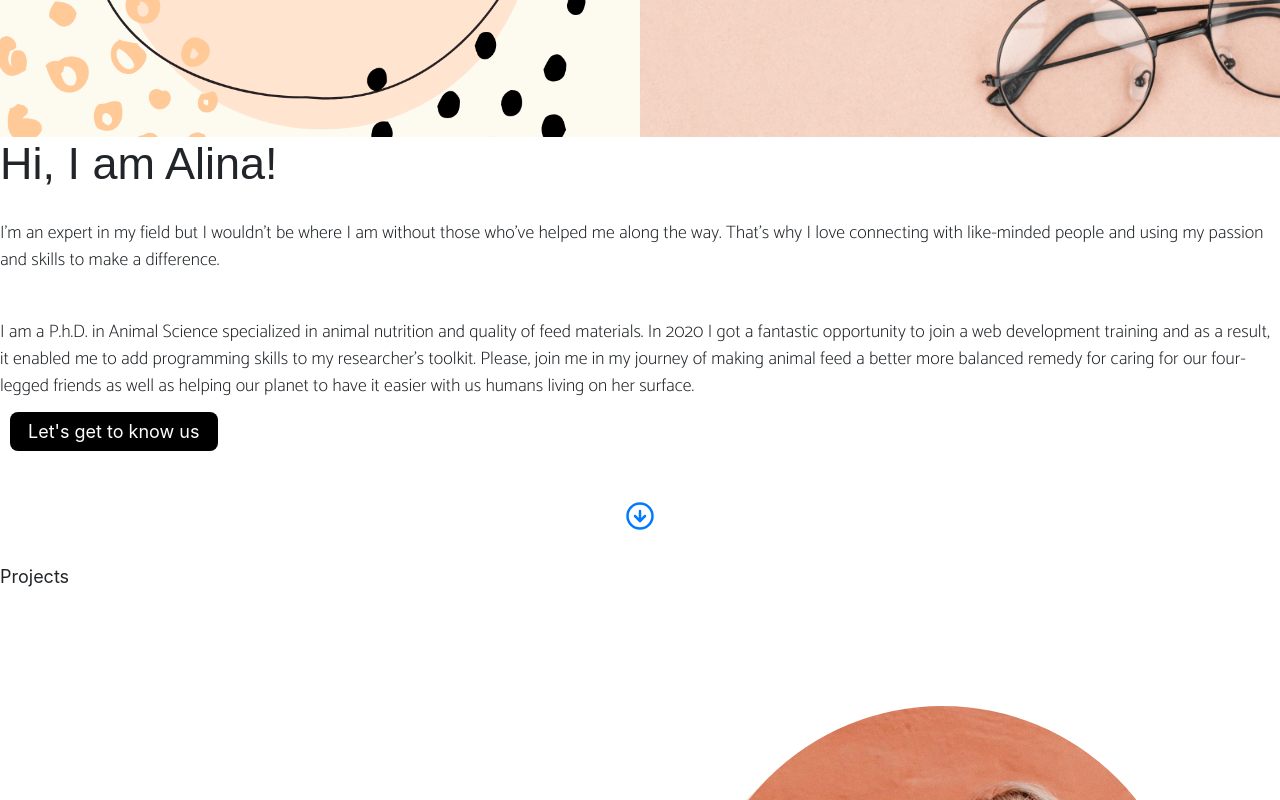
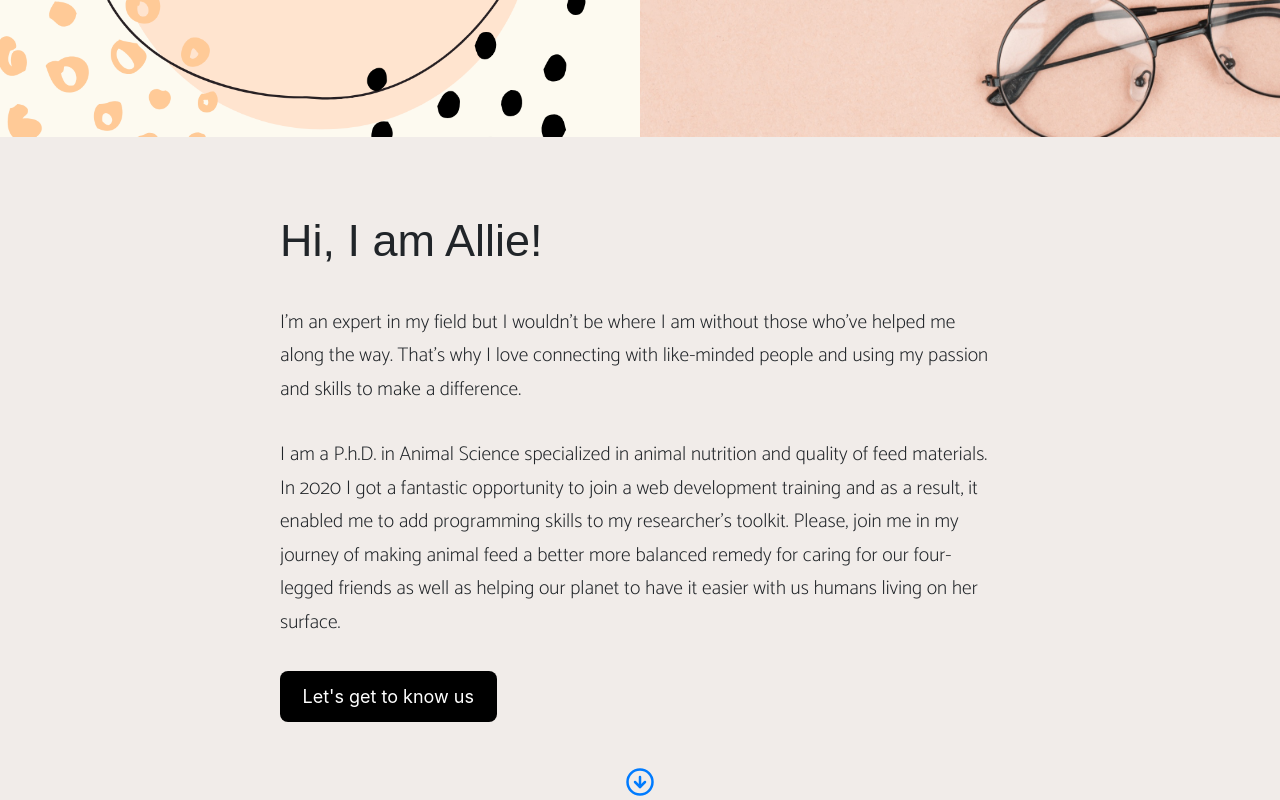
Before and after one commit to Amopho/portfolio-in-react, a React (Vite) app: page / in a window 1280 px wide. Shown: the part 380-1180 px from the top of the page. Built offline with nearby package versions, Linux system fonts and the light colour scheme.

Commit message:
PFE-15 Refine introduction layout and reuse shared styles

```diff
--- a/src/components/Home.jsx
+++ b/src/components/Home.jsx
@@ -9,7 +9,7 @@ const Home = () => {
         <img
           className="home-image"
           src={`${import.meta.env.BASE_URL}img/Nice Tense.png`}
-          alt="HOWOOO — Know-how nutrition, green paw print"
+          alt="HOWOOO — a haul of joy for a green paw print"
         />
         <img
           className="home-image"
@@ -17,16 +17,16 @@ const Home = () => {
           alt="Pink glasses"
         />
       </div>
-      <div className="text">
-        <h1>Hi, I am Alina!</h1>
-        <p>
+      <div className="hero-intro">
+        <div className="hero-intro__content">
+          <h1 className="section-heading">Hi, I am Allie!</h1>
+          <p className="section-intro">
             I’m an expert in my field but I wouldn’t be where I am without those
             who've helped me along the way. That’s why I love connecting with
             like-minded people and using my passion and skills to make a
             difference.
           </p>
-        <br />
-        <p>
+          <p className="section-intro">
             I am a P.h.D. in Animal Science specialized in animal nutrition and
             quality of feed materials. In 2020 I got a fantastic opportunity to
             join a web development training and as a result, it enabled me to add
@@ -35,18 +35,17 @@ const Home = () => {
             for our four-legged friends as well as helping our planet to have it
             easier with us humans living on her surface.
           </p>
-      </div>
-      <div className="section-button">
-        <a href="#about"> Let's get to know us</a>
-      </div>
+          <a href="#about" className="section-action">Let's get to know us</a>
           <div className="go-down">
-        <a href="#scroll" className="arrow-button">
+            <a href="#scroll" className="arrow-button" aria-label="Go to Story, Project and Mission">
               <span>
                 <FiArrowDownCircle />
               </span>
             </a>
           </div>
         </div>
+      </div>
+    </div>
   );
 };
 
--- a/src/styles/layout/_home.css
+++ b/src/styles/layout/_home.css
@@ -1,4 +1,4 @@
-/* Home image pair and navigation arrow. */
+/* Home banner, introduction layout and navigation arrow. */
 .home-images {
   display: grid;
   grid-template-columns: repeat(2, minmax(0, 1fr));
@@ -15,6 +15,17 @@
   object-position: center;
 }
 
+.hero-intro {
+  background-color: #f1ece9;
+}
+
+.hero-intro__content {
+  width: min(calc(100% - 3rem), 720px);
+  margin-inline: auto;
+  padding-block: clamp(3rem, 6vw, 6rem);
+  text-align: left;
+}
+
 .go-down {
   width: 100%;
   font-size: 30px;
```
Also changed, not shown: 2 other files (tests, documents, lock files or other folders). Lines whose indentation alone changed are shown as unchanged.
